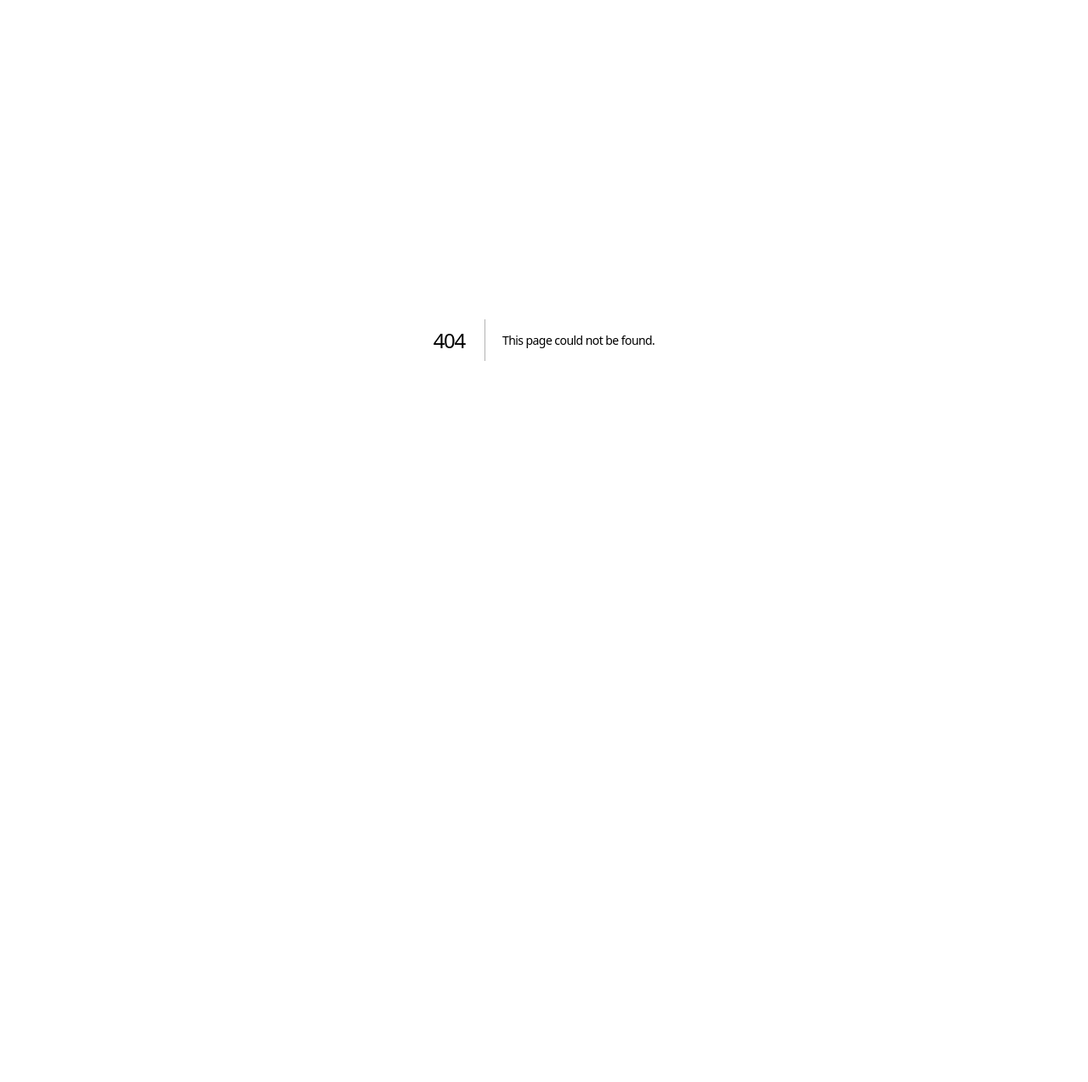
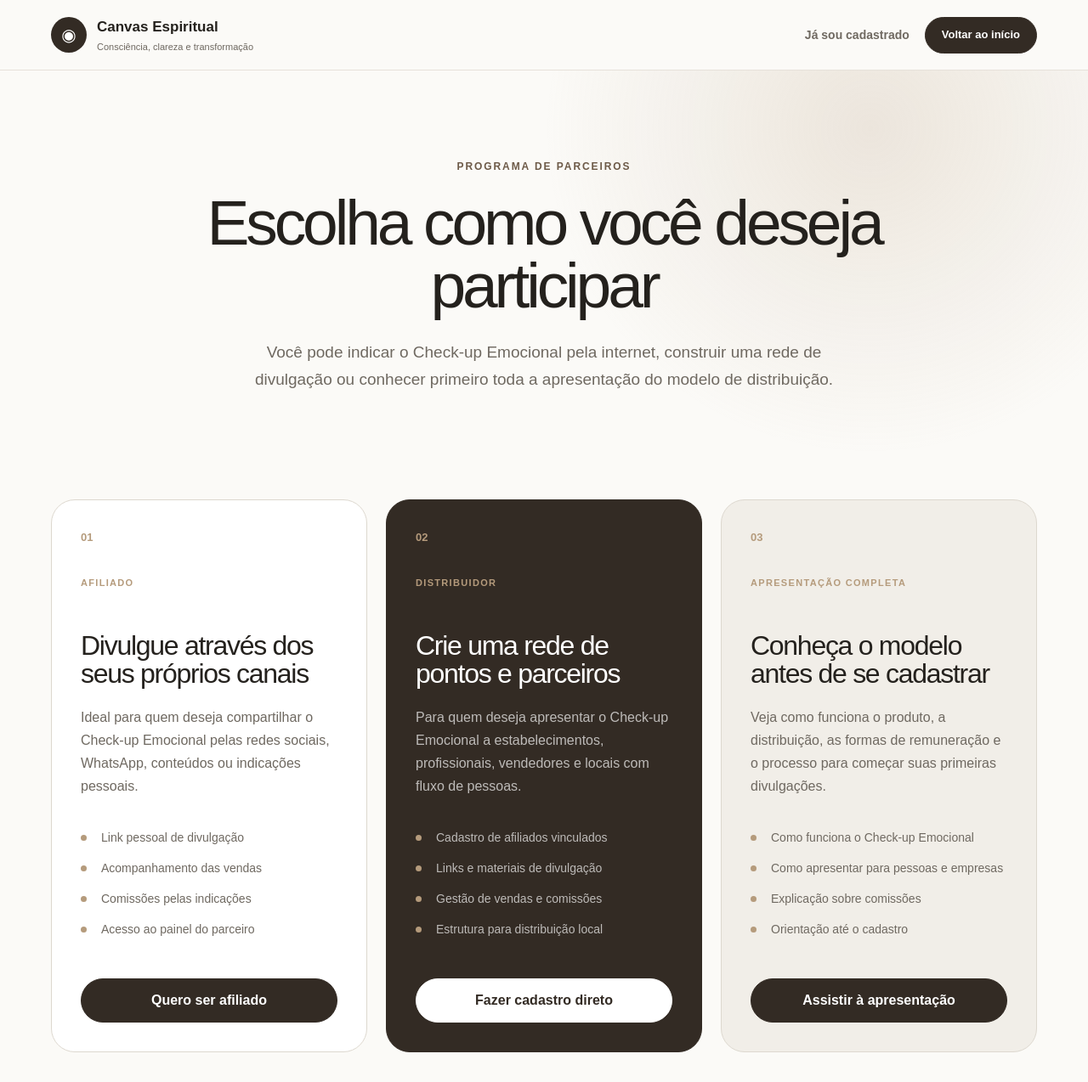
Before and after one commit to canvaespiritual/canvaspiritual-site, a Next.js app: page /parceiros in a window 1280 px wide. Before the commit this address had no page. Shown: the top 1274 px of the page at 85% size. Before the commit the page ends 800 px from the top, so only its background shows below. Built offline with nearby package versions, Linux system fonts and the light colour scheme.

Commit message:
Cria página inicial do Canvas Espiritual2

```diff
--- a/app/globals.css
+++ b/app/globals.css
@@ -713,3 +713,219 @@ h3 {
     flex-direction: column;
   }
 }
+.header-actions {
+  display: flex;
+  align-items: center;
+  gap: 18px;
+}
+
+.login-link {
+  color: var(--text-soft);
+  font-size: 14px;
+  font-weight: 700;
+}
+
+.login-link:hover {
+  color: var(--text);
+}
+
+.partners-hero {
+  padding: 100px 0 75px;
+  background:
+    radial-gradient(
+      circle at 80% 15%,
+      rgba(181, 155, 124, 0.22),
+      transparent 35%
+    ),
+    var(--background);
+}
+
+.partners-hero-content {
+  max-width: 850px;
+  text-align: center;
+}
+
+.partners-hero-content h1 {
+  max-width: 850px;
+  margin-right: auto;
+  margin-left: auto;
+}
+
+.partners-hero-content p {
+  max-width: 730px;
+  margin: 0 auto;
+  color: var(--text-soft);
+  font-size: 19px;
+  line-height: 1.7;
+}
+
+.partners-options-section {
+  padding-top: 50px;
+}
+
+.partner-options-grid {
+  display: grid;
+  grid-template-columns: repeat(3, 1fr);
+  gap: 22px;
+}
+
+.partner-option-card {
+  min-height: 650px;
+  display: flex;
+  flex-direction: column;
+  padding: 34px;
+  border: 1px solid var(--border);
+  border-radius: 28px;
+  background: var(--surface);
+}
+
+.partner-option-card h2 {
+  margin-bottom: 20px;
+  font-size: 32px;
+}
+
+.partner-option-card p {
+  color: var(--text-soft);
+  line-height: 1.7;
+}
+
+.option-number {
+  margin-bottom: 35px;
+  color: var(--accent);
+  font-size: 13px;
+  font-weight: 800;
+}
+
+.partner-benefits {
+  flex: 1;
+  margin: 22px 0 32px;
+  padding: 0;
+  list-style: none;
+}
+
+.partner-benefits li {
+  position: relative;
+  margin: 15px 0;
+  padding-left: 24px;
+  color: var(--text-soft);
+  font-size: 14px;
+  line-height: 1.5;
+}
+
+.partner-benefits li::before {
+  position: absolute;
+  top: 7px;
+  left: 0;
+  width: 7px;
+  height: 7px;
+  border-radius: 50%;
+  background: var(--accent);
+  content: "";
+}
+
+.highlighted-option {
+  border-color: var(--primary-dark);
+  background: var(--primary-dark);
+  color: white;
+}
+
+.highlighted-option p,
+.highlighted-option .partner-benefits li {
+  color: rgba(255, 255, 255, 0.68);
+}
+
+.presentation-option {
+  background: var(--surface-soft);
+}
+
+.partner-option-button {
+  width: 100%;
+}
+
+.disabled-button {
+  border-color: var(--border);
+  background: var(--border);
+  color: var(--text-soft);
+  cursor: not-allowed;
+}
+
+.disabled-button:hover {
+  transform: none;
+  background: var(--border);
+}
+
+.partner-login-box {
+  display: flex;
+  align-items: center;
+  justify-content: space-between;
+  gap: 50px;
+  margin-top: 35px;
+  padding: 45px;
+  border: 1px solid var(--border);
+  border-radius: 28px;
+  background: var(--surface);
+}
+
+.partner-login-box h2 {
+  margin-bottom: 10px;
+  font-size: 35px;
+}
+
+.partner-login-box p {
+  margin: 0;
+  color: var(--text-soft);
+}
+
+.compact-footer {
+  padding-top: 25px;
+}
+
+.partners-footer-bottom {
+  align-items: center;
+}
+
+.partners-footer-bottom a {
+  margin: 0;
+}
+
+@media (max-width: 950px) {
+  .partner-options-grid {
+    grid-template-columns: 1fr;
+  }
+
+  .partner-option-card {
+    min-height: auto;
+  }
+}
+
+@media (max-width: 650px) {
+  .header-actions .login-link {
+    display: none;
+  }
+
+  .partners-hero {
+    padding: 70px 0 55px;
+  }
+
+  .partners-hero-content {
+    text-align: left;
+  }
+
+  .partners-hero-content h1 {
+    font-size: 44px;
+  }
+
+  .partner-option-card {
+    padding: 28px;
+  }
+
+  .partner-option-card h2 {
+    font-size: 29px;
+  }
+
+  .partner-login-box {
+    align-items: stretch;
+    flex-direction: column;
+    padding: 30px;
+  }
+}
--- a/app/page.tsx
+++ b/app/page.tsx
@@ -1,8 +1,10 @@
 import Link from "next/link";
 
-const CHECKUP_URL = "https://SEU-LINK-ATUAL-DO-QUIZ";
-const PARCEIROS_URL = "https://SEU-LINK-ATUAL-DE-PARCEIROS";
-const WHATSAPP_URL = "https://wa.me/55SEUNUMERO";
+const CHECKUP_URL = "https://api.canvaspiritual.com/quiz-geral.html";
+const PARTNERS_URL = "/parceiros";
+const LOGIN_URL = "https://api.canvaspiritual.com/afiliado/login.html";
+const WHATSAPP_URL =
+  "https://wa.me/5562986530000?text=Ol%C3%A1%2C%20preciso%20de%20ajuda%20com%20o%20Canvas%20Espiritual.";
 
 export default function Home() {
   return (
@@ -21,9 +23,19 @@ export default function Home() {
           <nav className="desktop-nav" aria-label="Navegação principal">
   <a href="#como-funciona">Como funciona</a>
   <a href="#produtos">Produtos</a>
-            <a href="#parceiros">Seja um parceiro</a>
+  <Link href={PARTNERS_URL}>Seja um parceiro</Link>
   <a href="#ajuda">Ajuda</a>
 </nav>
+
+<div className="header-actions">
+  <a
+    href={LOGIN_URL}
+    className="login-link"
+    target="_blank"
+    rel="noreferrer"
+  >
+    Entrar
+  </a>
 
   <a
     href={CHECKUP_URL}
@@ -33,6 +45,7 @@ export default function Home() {
   >
     Fazer meu check-up
   </a>
+</div>
         </div>
       </header>
 
@@ -267,14 +280,9 @@ export default function Home() {
           </div>
 
           <div className="partner-action">
-            <a
-              href={PARCEIROS_URL}
-              className="button button-light"
-              target="_blank"
-              rel="noreferrer"
-            >
-              Quero ser parceiro
-            </a>
+            <Link href={PARTNERS_URL} className="button button-light">
+  Conhecer as formas de parceria
+</Link>
 
             <span>Cadastro, treinamento e materiais em um só lugar.</span>
           </div>
@@ -336,9 +344,7 @@ export default function Home() {
               Check-up Emocional
             </a>
             <Link href="/cursos">Cursos e produtos</Link>
-            <a href={PARCEIROS_URL} target="_blank" rel="noreferrer">
-              Seja um parceiro
-            </a>
+            <Link href={PARTNERS_URL}>Seja um parceiro</Link>
           </div>
 
           <div>
@@ -347,6 +353,9 @@ export default function Home() {
             <Link href="/segunda-via">Segunda via</Link>
             <a href={WHATSAPP_URL} target="_blank" rel="noreferrer">
               WhatsApp
+            </a>
+            <a href={LOGIN_URL} target="_blank" rel="noreferrer">
+  Área do parceiro
 </a>
           </div>
 
--- /dev/null
+++ b/app/parceiros/page.tsx
@@ -0,0 +1,195 @@
+import Link from "next/link";
+
+const AFFILIATE_SIGNUP_URL =
+  "https://api.canvaspiritual.com/afiliado/cadastro.html";
+
+const DISTRIBUTOR_SIGNUP_URL =
+  "https://api.canvaspiritual.com/vendedor/cadastro.html";
+
+const LOGIN_URL =
+  "https://api.canvaspiritual.com/afiliado/login.html";
+
+/*
+  Quando a VSL estiver pronta, substitua o valor abaixo
+  pelo endereço real da apresentação do distribuidor.
+*/
+const DISTRIBUTOR_PRESENTATION_URL = "https://api.canvaspiritual.com/distribuicao/apresentacao.html";
+
+export default function PartnersPage() {
+  return (
+    <main>
+      <header className="site-header">
+        <div className="container header-content">
+          <Link href="/" className="brand" aria-label="Canvas Espiritual">
+            <span className="brand-symbol">◉</span>
+
+            <span>
+              <strong>Canvas Espiritual</strong>
+              <small>Consciência, clareza e transformação</small>
+            </span>
+          </Link>
+
+          <div className="header-actions">
+            <a
+              href={LOGIN_URL}
+              className="login-link"
+              target="_blank"
+              rel="noreferrer"
+            >
+              Já sou cadastrado
+            </a>
+
+            <Link href="/" className="button button-small">
+              Voltar ao início
+            </Link>
+          </div>
+        </div>
+      </header>
+
+      <section className="partners-hero">
+        <div className="container partners-hero-content">
+          <span className="eyebrow">Programa de parceiros</span>
+
+          <h1>Escolha como você deseja participar</h1>
+
+          <p>
+            Você pode indicar o Check-up Emocional pela internet, construir uma
+            rede de divulgação ou conhecer primeiro toda a apresentação do
+            modelo de distribuição.
+          </p>
+        </div>
+      </section>
+
+      <section className="section partners-options-section">
+        <div className="container">
+          <div className="partner-options-grid">
+            <article className="partner-option-card">
+              <span className="option-number">01</span>
+
+              <span className="product-tag">Afiliado</span>
+
+              <h2>Divulgue através dos seus próprios canais</h2>
+
+              <p>
+                Ideal para quem deseja compartilhar o Check-up Emocional pelas
+                redes sociais, WhatsApp, conteúdos ou indicações pessoais.
+              </p>
+
+              <ul className="partner-benefits">
+                <li>Link pessoal de divulgação</li>
+                <li>Acompanhamento das vendas</li>
+                <li>Comissões pelas indicações</li>
+                <li>Acesso ao painel do parceiro</li>
+              </ul>
+
+              <a
+                href={AFFILIATE_SIGNUP_URL}
+                className="button partner-option-button"
+                target="_blank"
+                rel="noreferrer"
+              >
+                Quero ser afiliado
+              </a>
+            </article>
+
+            <article className="partner-option-card highlighted-option">
+              <span className="option-number">02</span>
+
+              <span className="product-tag">Distribuidor</span>
+
+              <h2>Crie uma rede de pontos e parceiros</h2>
+
+              <p>
+                Para quem deseja apresentar o Check-up Emocional a
+                estabelecimentos, profissionais, vendedores e locais com fluxo
+                de pessoas.
+              </p>
+
+              <ul className="partner-benefits">
+                <li>Cadastro de afiliados vinculados</li>
+                <li>Links e materiais de divulgação</li>
+                <li>Gestão de vendas e comissões</li>
+                <li>Estrutura para distribuição local</li>
+              </ul>
+
+              <a
+                href={DISTRIBUTOR_SIGNUP_URL}
+                className="button button-light partner-option-button"
+                target="_blank"
+                rel="noreferrer"
+              >
+                Fazer cadastro direto
+              </a>
+            </article>
+
+            <article className="partner-option-card presentation-option">
+              <span className="option-number">03</span>
+
+              <span className="product-tag">Apresentação completa</span>
+
+              <h2>Conheça o modelo antes de se cadastrar</h2>
+
+              <p>
+                Veja como funciona o produto, a distribuição, as formas de
+                remuneração e o processo para começar suas primeiras
+                divulgações.
+              </p>
+
+              <ul className="partner-benefits">
+                <li>Como funciona o Check-up Emocional</li>
+                <li>Como apresentar para pessoas e empresas</li>
+                <li>Explicação sobre comissões</li>
+                <li>Orientação até o cadastro</li>
+              </ul>
+
+              {DISTRIBUTOR_PRESENTATION_URL ? (
+                <a
+                  href={DISTRIBUTOR_PRESENTATION_URL}
+                  className="button partner-option-button"
+                  target="_blank"
+                  rel="noreferrer"
+                >
+                  Assistir à apresentação
+                </a>
+              ) : (
+                <span className="button disabled-button partner-option-button">
+                  Apresentação em breve
+                </span>
+              )}
+            </article>
+          </div>
+
+          <div className="partner-login-box">
+            <div>
+              <span className="eyebrow">Já possui cadastro?</span>
+              <h2>Acesse seu painel</h2>
+              <p>
+                Afiliados e distribuidores utilizam a mesma página de acesso.
+              </p>
+            </div>
+
+            <a
+              href={LOGIN_URL}
+              className="button"
+              target="_blank"
+              rel="noreferrer"
+            >
+              Entrar no painel
+            </a>
+          </div>
+        </div>
+      </section>
+
+      <footer className="footer compact-footer">
+        <div className="container footer-bottom partners-footer-bottom">
+          <span>
+            © {new Date().getFullYear()} Canvas Espiritual. Todos os direitos
+            reservados.
+          </span>
+
+          <Link href="/">Voltar ao site principal</Link>
+        </div>
+      </footer>
+    </main>
+  );
+}
```
Lines whose indentation alone changed are shown as unchanged.
